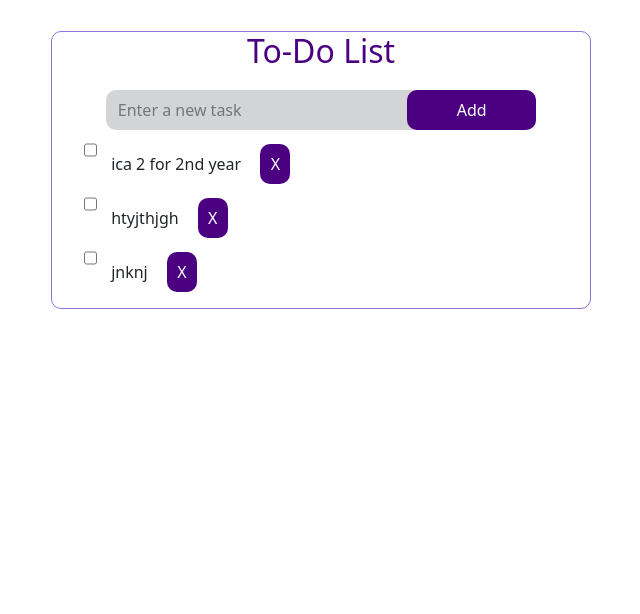
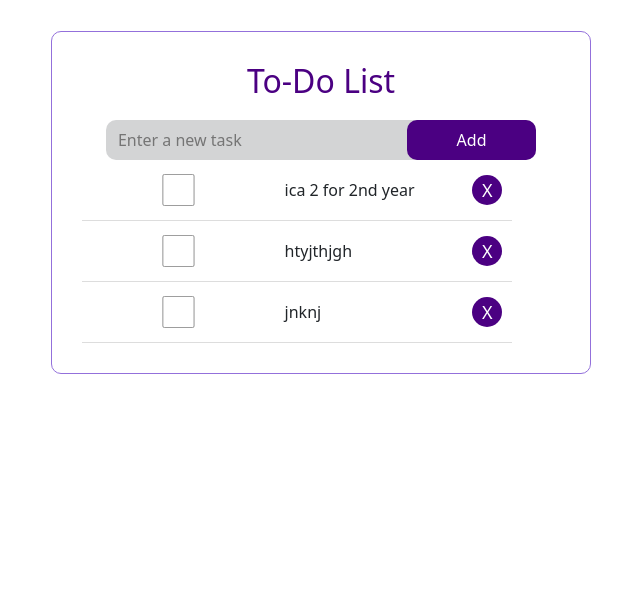
Before and after one commit to sanjee1999/Exam-Results-Management-System-with-Predictive-analytics, a PHP site: page /pages/Home.php in a window 1280 px wide. Shown: the top 614 px of the page, without its empty margins (319-959 px from the left). Run offline with PHP 8.4, Linux system fonts and the light colour scheme; data comes from the database, SQL or seed files in the repository; some libraries are stand-ins or nearby versions.

Commit message:
add new chnages

```diff
--- a/Style/TodoList.css
+++ b/Style/TodoList.css
@@ -1,4 +1,3 @@
-
 h3 {
   color: var(--primary-color);
 }
@@ -32,19 +31,15 @@ h3 {
   height: auto;
   background-color: rgb(255, 255, 255);
   margin: 10px auto 20px;
-  padding: 50px, 30px, 70px;
+  padding: 30px;
   border-radius: 10px;
   border: 1px solid var(--secondary-color);
 }
 
 .todo-list h2 {
   color: var(--primary-color);
-  display: flex;
-  align-items: center;
-  justify-content: center;
+  text-align: center;
   margin-bottom: 20px !important;
-  margin: auto;
-  text-align: center;
 }
 
 .row {
@@ -52,7 +47,7 @@ h3 {
   align-items: center;
   justify-content: space-between;
   background: #d3d4d5;
-  width: 80%;
+  width: 90%;
   border-radius: 10px;
   margin-bottom: 25px;
   margin: auto;
@@ -90,35 +85,44 @@ button {
   border-radius: 10px;
 }
 
-/* Specific styling for task list items */
-.task-content {
+/* Task list styling */
+.task_list {
+  list-style: none;
+  padding: 0;
+  margin: 0;
+  width: 90%;
+}
+
+.task_list li {
   display: flex;
   align-items: center;
+  padding: 10px;
+  border-bottom: 1px solid #ddd; /* Optional: add separation between items */
 }
 
 .task_checkbox {
-  margin-right: 10px; /* Add space between checkbox and task name */
+  margin-right: 20px; /* Adjust this value to increase or decrease the gap */
+  transform: scale(0.8);
 }
 
-.task_list li {
-  position: relative;
-  padding-left: 0;
-  display: flex;
-  justify-content: space-between;
-  align-items: center;
-  padding: 10px;
-}
-
-.task_list li span {
-  flex: 1;
+.task_text {
+  flex: 1; /* Allow it to grow and fill the available space */
+  margin-right: 15px; /* Space between task name and delete button */
 }
 
 .delete_button {
-  margin-left: 15px;
   cursor: pointer;
-  margin-right: 50px;
   width: 30px;
+  height: 30px;
+  border-radius: 50%;
+  background: var(--primary-color);
+  color: white;
+  font-size: 18px;
+  display: flex;
+  align-items: center;
+  justify-content: center;
 }
+
 .delete_button:hover {
   background-color: red;
 }
@@ -128,21 +132,3 @@ button {
   text-decoration: line-through;
   color: red;
 }
-
-/* Styles for the cross icon */
-.task_list li span {
-  position: absolute;
-  right: 10px;
-  top: 5px;
-  width: 40px;
-  height: 40px;
-  font-size: 22px;
-  color: #555;
-  line-height: 40px;
-  text-align: center;
-  border-radius: 50%;
-}
-
-.task_list li span:hover {
-  background: var(--secondary-color);
-}
--- a/pages/Home.php
+++ b/pages/Home.php
@@ -67,20 +67,19 @@ $tasks = $result->fetch_all(MYSQLI_ASSOC);
             <!-- To-Do list start -->
             <div class="todo-list">
                 <h2>To-Do List</h2>
-                <div class="row">
+                <div class="row ">
                     <input type="text" class="add-task" id="task_name" placeholder="Enter a new task">
                     <button id="add_button">Add</button>
                 </div>
-                    <ul id="task_list" class="">
+                <ul id="task_list" class="task_list">
                     <?php foreach ($tasks as $task): ?>
                         <li data-id="<?= $task['id'] ?>" class="<?= $task['is_completed'] ? 'completed' : '' ?>">
                             <input type="checkbox" class="task_checkbox" <?= $task['is_completed'] ? 'checked' : '' ?>>
-                                <?= htmlspecialchars($task['task_name']) ?>
+                            <div class="task_text"><?= htmlspecialchars($task['task_name']) ?></div>
                             <button class="delete_button">X</button>
                         </li>
                     <?php endforeach; ?>
                 </ul>
-
             </div>
     </div>
     <script src="https://code.jquery.com/jquery-3.6.0.min.js"></script>
```
Lines whose indentation alone changed are shown as unchanged.
